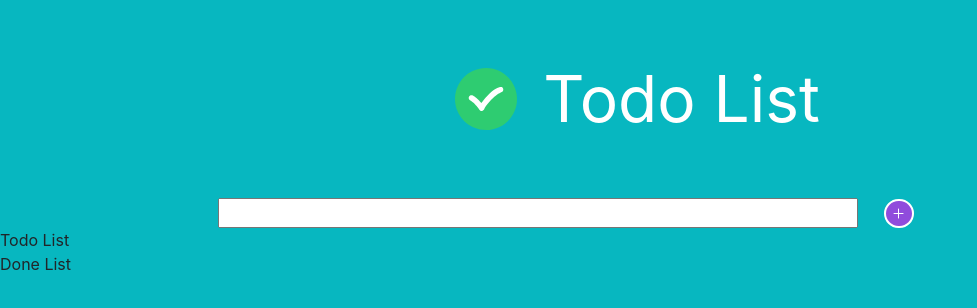
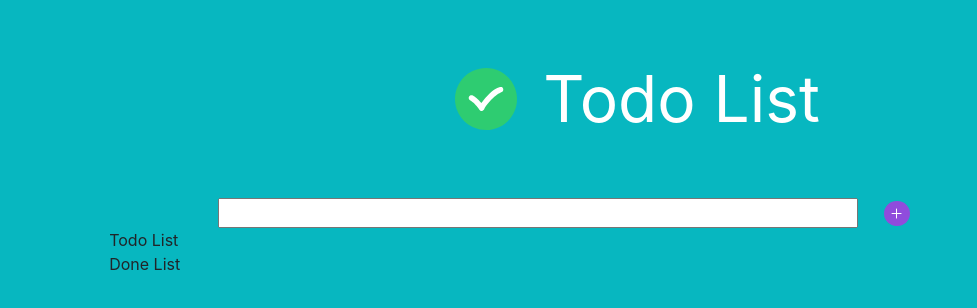
Before and after one commit to GreenNeptune/Todo-list, a React (Create React App) app: page / in a window 1280 px wide. Shown: the top 308 px of the page, without its empty margins (0-977 px from the left). Built offline with nearby package versions, Linux system fonts and the light colour scheme.

Commit message:
centerign the tasks

```diff
--- a/src/component/AddItem/addItem.css
+++ b/src/component/AddItem/addItem.css
@@ -8,7 +8,7 @@
     margin-left: 2vw;
     padding: 1vw;
     background-color: #904cdc;
-    border: 0.2vw solid white;
+    border: 0.2עvw solid white;
     border-radius: 50%;
 
 }
--- a/src/component/Lists/Lists.jsx
+++ b/src/component/Lists/Lists.jsx
@@ -6,9 +6,15 @@ export default class Lists extends Component {
     render() {
         return (
             <div>
-                <div className="ToDo">
+                <div className="row">
+                    <div className="col offset-1 deafault-todo-list">Todo List</div>
+                </div>
+
+                <div className="row ToDo">
+                    <div className="d-flex align-items-center col-9 offset-1">
                         {this.props.toDolist && this.props.toDolist.length > 0 ?
                             (
+
                                 <ul className="list-group">
                                     {this.props.toDolist.map((obj, index) =>
                                         <Item
@@ -20,10 +26,17 @@ export default class Lists extends Component {
                                 </ul>
                             )
                             :
-                        <div className="deafault-todo-list">Todo List</div>
+                            ""
                         }
                     </div>
-                <div className="Done">
+                </div>
+
+                <div className="row">
+                    <div className="deafault-done-list col offset-1">Done List</div>
+
+                </div>
+                <div className="row Done">
+                    <div className="d-flex align-items-center col-9 offset-1">
                         {this.props.doneList && this.props.doneList.length > 0 ?
                             (
                                 <ul>
@@ -33,10 +46,10 @@ export default class Lists extends Component {
                                 </ul>
                             )
                             :
-                        (
-                            <div className="deafault-done-list">Done List</div>
-                        )
+                            ""
+
                         }
+                    </div>
                 </div>
             </div>
         )
--- a/src/component/Lists/lists.css
+++ b/src/component/Lists/lists.css
@@ -1,6 +1,7 @@
 .deafault-todo-list {}
 
 .list-group {
+    width: 100%;
     margin-top: 1%;
 }
 
```
Lines whose indentation alone changed are shown as unchanged.
